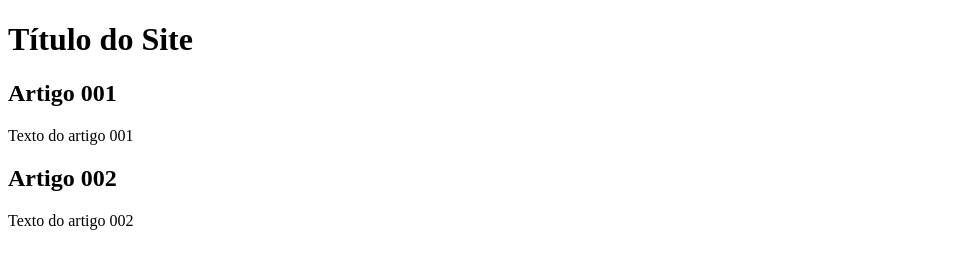
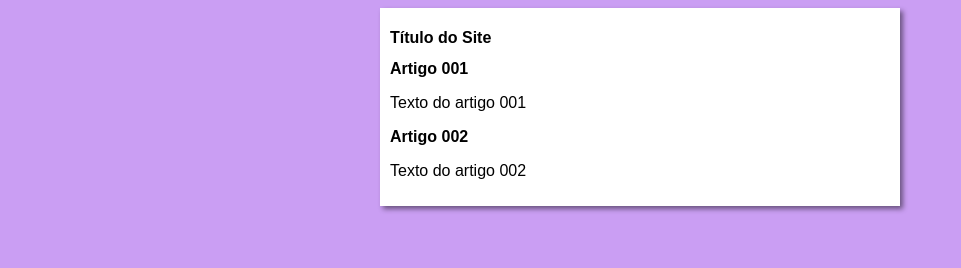
Before and after one commit to EverWS/projeto-site, a plain HTML site: page index.html in a window 1280 px wide. Shown: the whole page, without its empty margins (0-961 px from the left). Drawn offline with Linux system fonts and the light colour scheme.

Commit message:
first design

```diff
--- /dev/null
+++ b/estilos/style.css
@@ -0,0 +1,16 @@
+* {
+    font-family: Arial, Helvetica, sans-serif;
+    font-size: 16px;
+}
+
+body {
+    background-color: rgb(202, 158, 243);
+}
+
+main {
+    background-color: white;
+    width: 500px;
+    margin: auto;
+    padding: 10px;
+    box-shadow: 3px 3px 5px rgba(0, 0, 0, 0.479);
+}
--- a/index.html
+++ b/index.html
@@ -5,6 +5,7 @@
     <meta http-equiv="X-UA-Compatible" content="IE=edge">
     <meta name="viewport" content="width=device-width, initial-scale=1.0">
     <title>Título do Site</title>
+    <link rel="stylesheet" href="estilos/style.css">
 </head>
 <body>
     <main>
```
